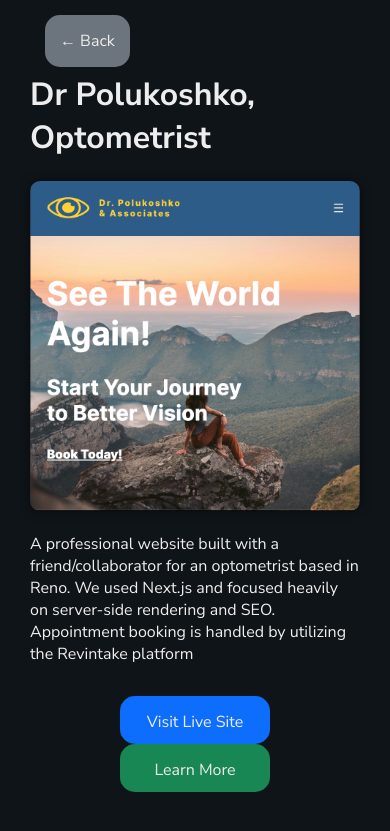
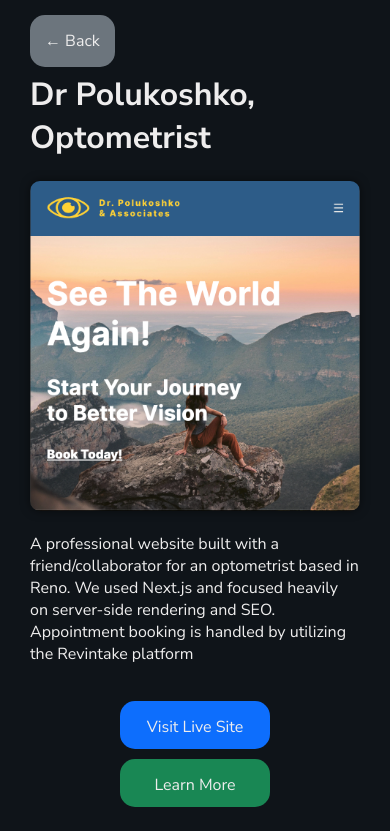
Before and after one commit to mseaman26/portfolio_3, a Next.js app: page /project/0 in a window 390 px wide. Shown: the top 831 px of the page. Built offline with nearby package versions, Linux system fonts and the light colour scheme.

Commit message:
initial contact section

```diff
--- a/app/Components/projects/FeaturedProject/featuredProjects.module.css
+++ b/app/Components/projects/FeaturedProject/featuredProjects.module.css
@@ -133,13 +133,14 @@
         width: 100%;
     }
     .buttons{
-        gap: var(--paddingSmall);
+        gap: 5px;
+
     }
     .button{
         font-size: 14px;
         padding-block: var(--paddingSmall);
         padding-inline: (5px);
         min-width: 0px;
-
+        margin-inline: 0px;
     }
 }
--- a/app/project/[index]/Project.module.css
+++ b/app/project/[index]/Project.module.css
@@ -29,6 +29,7 @@
     transition: transform 0.3s ease-in-out;
     max-height: 48px;
     font-size: 16px;
+    margin-block: 5px;
 }
 .button:hover{
     transform: scale(1.1);
--- a/app/project/[index]/page.jsx
+++ b/app/project/[index]/page.jsx
@@ -18,7 +18,7 @@ const ProjectPage = ({params}) => {
   console.log(params)
   return <div className={`page ${styles.container}`}>
     <div style={{width: '100%'}}>
-      <a className={`${styles.button} ${styles.repoLink}`} href="/">&larr; Back</a>
+      <a className={`${styles.button} ${styles.repoLink}`} style={{margin: '0px'}} href="/">&larr; Back</a>
     </div>
 
     <h1>{project.title}</h1>
```
Also changed, not shown: app/page.jsx (+5 -2 lines), app/page.module.css (+10 -0 lines).
